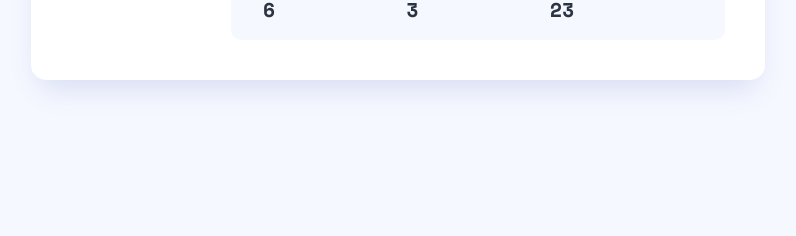
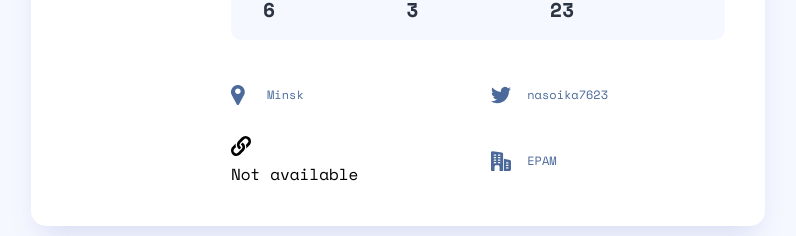
Before and after one commit to nastoika/user_gitHub_finder, a React (Create React App) app: page / in a window 1280 px wide. Shown: the part 484-720 px from the top of the page, without its empty margins (242-1038 px from the left). Built offline with nearby package versions, Linux system fonts and the light colour scheme.

Commit message:
add UserInfo

```diff
--- /dev/null
+++ b/src/components/InfoItem/InfoItem.module.scss
@@ -0,0 +1,36 @@
+:global {
+    body[data-theme='light'] {
+      --info-color: var(--gray-200);
+    }
+
+    body[data-theme='dark'] {
+      --info-color: var(--white);
+    }
+  }
+
+  .infoItem {
+    color: var(--info-color);
+    font-size: 0.75rem;
+    line-height: 1.5;
+    display: flex;
+    align-items: center;
+
+    svg {
+      fill: var(--info-color);
+      margin-right: 1rem;
+      width: 20px;
+    }
+
+    &.empty {
+      opacity: 0.75;
+    }
+  }
+
+  .link {
+    text-decoration: none;
+    color: var(--info-color);
+
+    &:hover {
+      text-decoration: underline;
+    }
+  }
--- /dev/null
+++ b/src/components/InfoItem/InfoItem.tsx
@@ -0,0 +1,29 @@
+import styles from './InfoItem.module.scss';
+
+ export interface InfoItemProps {
+  icon: React.ReactNode,
+  text?: string | null,
+  isLink?: boolean,
+}
+
+export const InfoItem = ({icon, text, isLink}: InfoItemProps) => {
+  const currentText = text || 'Not available';
+  let currentHref : string = '';
+
+  if (isLink) {
+    currentHref = text && text.startsWith('http') ? text  : `https://${text}`
+  }
+
+  return(
+  <div className={`${styles.infoItem}${text ? '' :  `${styles.empty}`}`}>
+    {icon}
+    <div>
+      {isLink && text ? (
+        <a href={currentHref} target="blank" rel="noreferrer" className={styles.link}>
+          currentText
+        </a>
+      ) : currentText}
+    </div>
+  </div>
+);
+};
--- /dev/null
+++ b/src/components/InfoItem/index.ts
@@ -0,0 +1 @@
+export * from './InfoItem';
--- a/src/components/UserCard/UserCard.tsx
+++ b/src/components/UserCard/UserCard.tsx
@@ -1,17 +1,38 @@
-import { UserStat} from 'components/UserStat';
+import { UserInfo } from 'components/UserInfo';
+import { UserStat } from 'components/UserStat';
+import { UserTitle } from 'components/UserTitle';
+import { LocalGithubUser } from 'types';
 import styles from './UserCard.module.scss';
-import { LocalGithubUser } from 'types';
-import { UserTitle } from 'components/UserTitle';
 
-interface UserCardProps extends LocalGithubUser{ }
+interface UserCardProps extends LocalGithubUser { }
 
-export const UserCard = (props: UserCardProps) => (
+export const UserCard = (props: UserCardProps) => {
+  return (
     <div className={styles.userCard}>
-    <img src={props.avatar} alt="props.login" className={styles.avatar}/>
-    <UserTitle created={props.created} login={props.login} name={props.name}/>
+      <img
+        src={props.avatar}
+        alt={props.login}
+        className={styles.avatar}
+      />
+      <UserTitle
+        created={props.created}
+        login={props.login}
+        name={props.name}
+      />
       <p className={`${styles.bio}${props.bio ? '' : ` ${styles.empty}`}`}>
         {props.bio || 'This profile has no bio'}
       </p>
-    <UserStat followers={props.followers} following={props.following} repos={props.repos}/>
+      <UserStat
+        repos={props.repos}
+        followers={props.followers}
+        following={props.following}
+      />
+      <UserInfo
+        blog={props.blog}
+        company={props.company}
+        location={props.location}
+        twitter={props.twitter}
+      />
     </div>
   );
+};
--- /dev/null
+++ b/src/components/UserInfo/UserInfo.module.scss
@@ -0,0 +1,11 @@
+.userInfo {
+    display: flex;
+    flex-direction: column;
+    gap: 1rem;
+
+    @media (min-width: 767px) {
+      display: grid;
+      grid-template-rows: repeat(2, 1fr);
+      grid-auto-flow: column;
+    }
+  }
--- /dev/null
+++ b/src/components/UserInfo/UserInfo.tsx
@@ -0,0 +1,40 @@
+import { LocalGithubUser } from 'types';
+import styles from './UserInfo.module.scss';
+import { InfoItem, InfoItemProps } from 'components/InfoItem';
+import {ReactComponent as CompanyIcon} from 'assets/icon-company.svg';
+import {ReactComponent as LocationIcon} from 'assets/icon-location.svg';
+import {ReactComponent as TwitterIcon} from 'assets/icon-twitter.svg';
+import {ReactComponent as BlogIcon} from 'assets/icon-website.svg';
+
+
+interface UserInfoProps extends Pick<LocalGithubUser, 'blog' | 'company' | 'location' | 'twitter'>{}
+
+export const UserInfo = ({blog, company, location, twitter}: UserInfoProps) => {
+  const items: InfoItemProps[] = [
+    {
+      icon: <LocationIcon/>,
+      text: location,
+    },
+    {
+      icon: <BlogIcon/>,
+      text: blog,
+      isLink: true,
+    },
+    {
+      icon: <TwitterIcon/>,
+      text: twitter,
+    },
+    {
+      icon: <CompanyIcon/>,
+      text: company ,
+    },
+  ]
+
+  return(
+  <div className={styles.userInfo}>
+    {items.map((item, index) => (
+      <InfoItem {...item} key={index}/>
+    ))}
+  </div>
+);
+};
--- /dev/null
+++ b/src/components/UserInfo/index.ts
@@ -0,0 +1 @@
+export * from './UserInfo';
--- a/src/mock/index.ts
+++ b/src/mock/index.ts
@@ -1,4 +1,4 @@
-import { GithubUser, LocalGithubUser } from 'types';
+import { LocalGithubUser } from 'types';
 
 export const defaultUser: LocalGithubUser = {
   login: 'nastoika',
@@ -9,7 +9,7 @@
   blog: '',
   location: 'Minsk',
   bio: 'Frontend developer',
-  twitter: 'null',
+  twitter: 'nasoika7623',
   repos: 6,
   followers: 23,
   following: 3,
```
Lines whose indentation alone changed are shown as unchanged.
